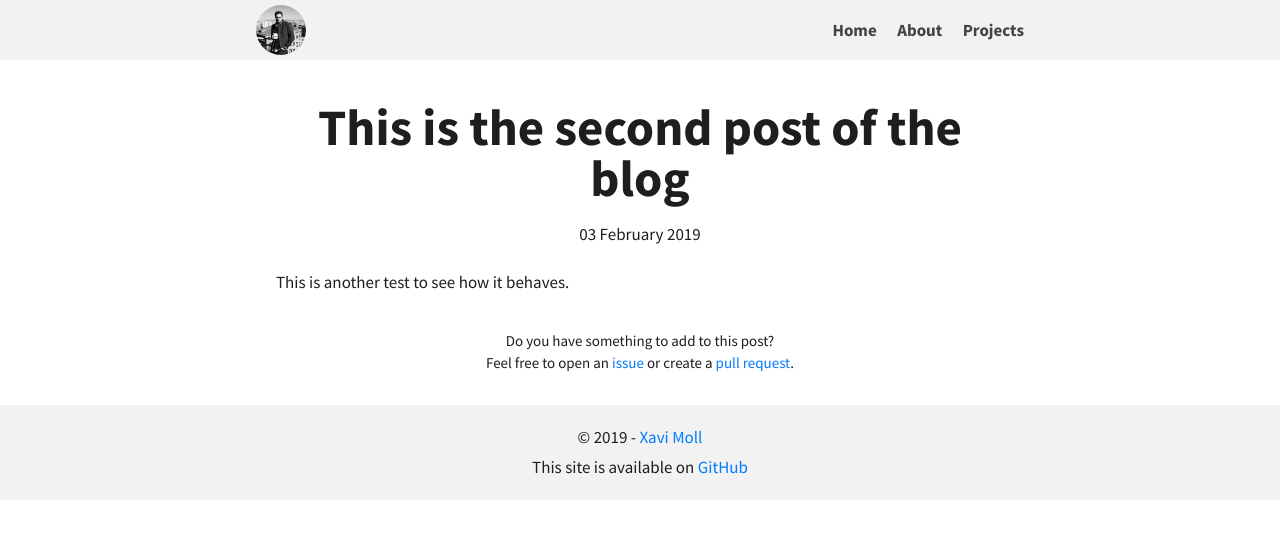
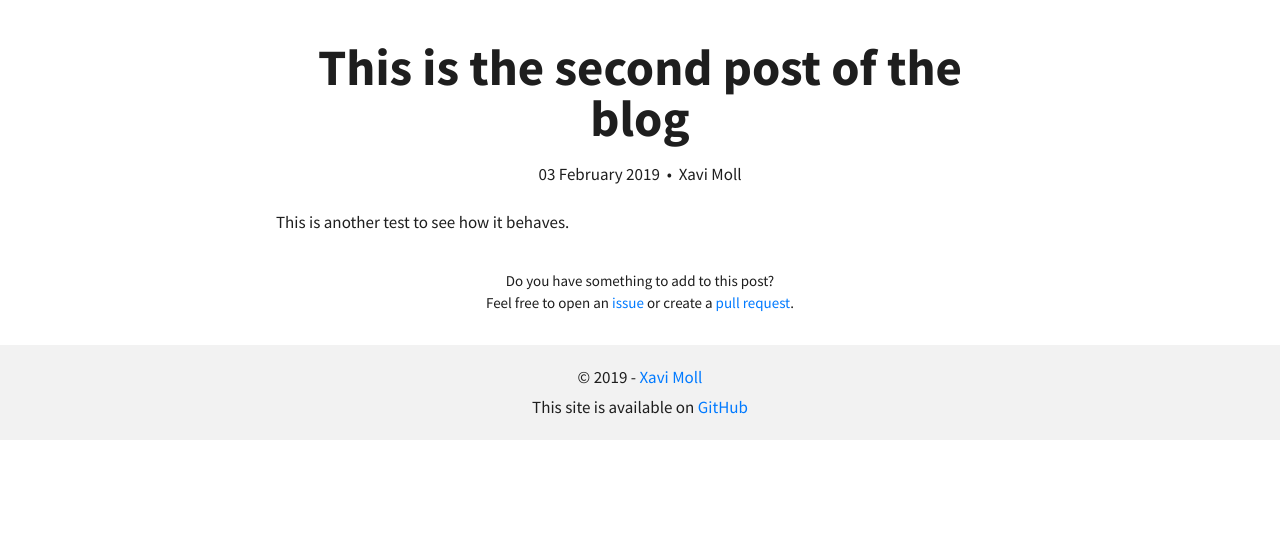
Before and after one commit to xmollv/xmollv.github.io, a Jekyll site: the page built from _posts/2019-02-03-second-test.md, in a window 1280 px wide. Shown: the top 539 px of the page. Built offline with Jekyll 4.4.1, drawn with Linux system fonts in a browser that asks for light colours.

Commit message:
Fixed the default layout

```diff
--- a/_includes/footer.html
+++ /dev/null
@@ -1,2 +0,0 @@
-<section>&copy; <script>document.write(new Date().getFullYear());</script> - <a href="https://twitter.com/{{ site.twitter_username }}">{{ site.author }}</a> </section>
-<section>This site is available on <a href="{{ site.github_url }}">GitHub</a></section>
--- a/_includes/head.html
+++ /dev/null
@@ -1,14 +0,0 @@
-<head>
-    <meta charset="utf-8">
-    <meta name="viewport" content="width=device-width, initial-scale=1" />
-    <meta name="keywords" content="xavi, moll, xavi moll, engineer, ios, swift, xcode, core data, ios developer, developer, barcelona, spain">
-    <meta name="twitter:title" content="{{ page.title }}" />
-    <!-- <meta name="twitter:description" content="{{ page.excerpt }}" /> -->
-    <meta property="og:url" content="{{site.url}}{{page.url}}" />
-    <meta property="og:type" content="website" />
-    <meta property="og:title" content="{{ page.title }}" />
-    <!-- <meta property="og:description" content="{{ page.excerpt }}" /> -->
-    <link rel="stylesheet" href="/assets/css/syntax-highlighter.css">
-    <link rel="stylesheet" href="/assets/css/base.css">
-    <link href="https://fonts.googleapis.com/css?family=Source+Sans+Pro:400,400i,600,600i,700,700i" rel="stylesheet">
-</head>
--- a/_includes/header.html
+++ /dev/null
@@ -1,12 +0,0 @@
-<div>
-    <div id="image_container">
-            <a href="{{ site.url }}">
-                <img id="header_image" src="{{ site.baseurl }}{{ site.logo }}"/>
-            </a>
-    </div>
-    <h4>
-        <a href='{{ site.url }}'>Home</a> &nbsp;&nbsp;&nbsp;&nbsp;
-        <a href='{{ site.url }}/about'>About</a> &nbsp;&nbsp;&nbsp;&nbsp;
-        <a href="{{ site.url }}/projects">Projects</a>
-    </h4>
-</div>
--- a/_layouts/default.html
+++ b/_layouts/default.html
@@ -1,17 +1,28 @@
 <!DOCTYPE html>
 <html lang="en-US">
-{% include head.html %}
+<head>
+    <meta charset="utf-8">
+    <meta name="viewport" content="width=device-width, initial-scale=1" />
+    <meta name="keywords" content="xavi, moll, xavi moll, engineer, ios, swift, xcode, core data, ios developer, developer, barcelona, spain">
+    <meta name="twitter:title" content="{{ page.title }}" />
+    <!-- <meta name="twitter:description" content="{{ page.excerpt }}" /> -->
+    <meta property="og:url" content="{{site.url}}{{page.url}}" />
+    <meta property="og:type" content="website" />
+    <meta property="og:title" content="{{ page.title }}" />
+    <!-- <meta property="og:description" content="{{ page.excerpt }}" /> -->
+    <link rel="stylesheet" href="/assets/css/syntax-highlighter.css">
+    <link rel="stylesheet" href="/assets/css/base.css">
+    <link href="https://fonts.googleapis.com/css?family=Source+Sans+Pro:400,400i,600,600i,700,700i" rel="stylesheet">
+</head>
 <body>
-    <header>
-        {% include header.html %}
-    </header>
     <main>
         <article>
             {{ content }}
         </article>
     </main>
     <footer>
-        {% include footer.html %}
+        <section>&copy; <script>document.write(new Date().getFullYear());</script> - <a href="https://twitter.com/{{ site.twitter_username }}">{{ site.author }}</a> </section>
+        <section>This site is available on <a href="{{ site.github_url }}">GitHub</a></section>
     </footer>
 </body>
 </html>
--- a/_layouts/post.html
+++ b/_layouts/post.html
@@ -2,6 +2,6 @@
 layout: default
 ---
 <h1>{{ page.title }}</h1>
-<div id="date_post">{{ page.date | date_to_long_string }}</div>
+<div id="date_post">{{ page.date | date_to_long_string }}&nbsp; • &nbsp;{{ site.author }}</div>
 {{content}}
 <p id="feedback_pr">Do you have something to add to this post?<br/>Feel free to open an <a href="{{ site.github_url | append:'/issues' }}">issue</a> or create a <a href="{{ site.github_url | append: '/tree/master/_posts/'}}{{ page.path | remove_first:'_posts/' }}">pull request</a>.</p>
```
